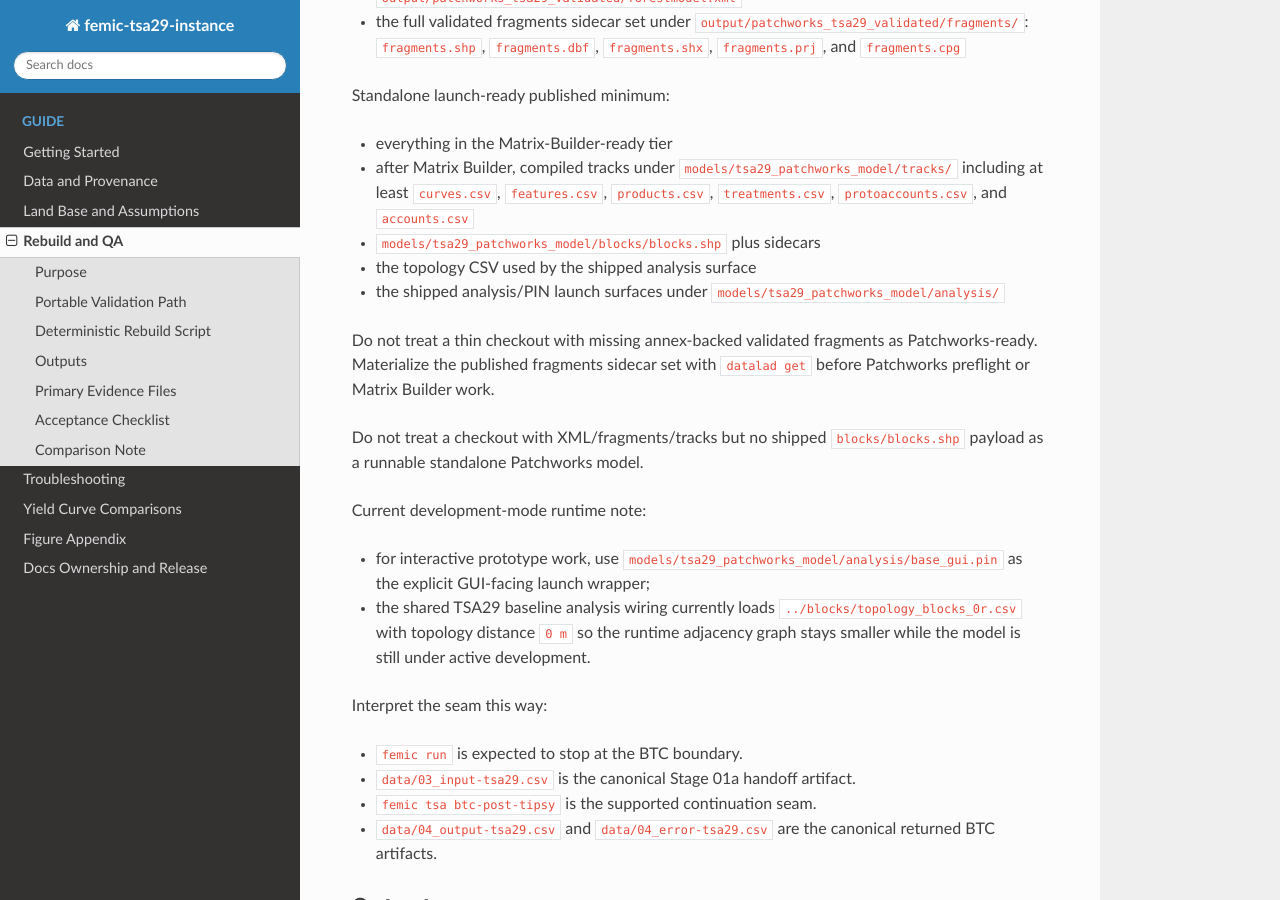
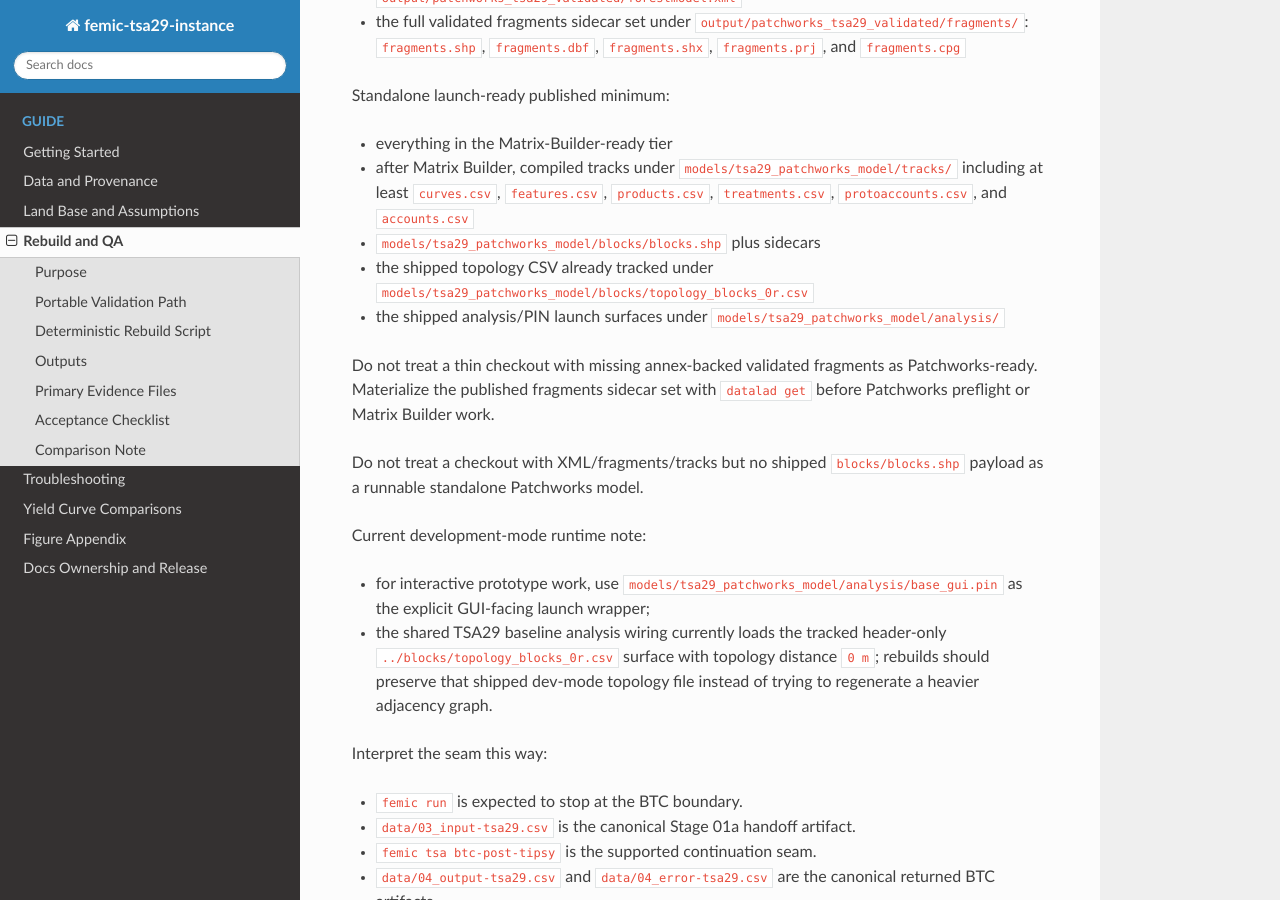
Before and after one commit to UBC-FRESH/femic-tsa29-instance, a Sphinx documentation site: the page built from docs/rebuild-and-qa.rst, in a window 1280 px wide and 900 px high, scrolled down 1551 px. Built offline with Sphinx 7.4.7 and the Read the Docs theme 3.1.0, drawn with Linux system fonts in a browser that asks for light colours; some of the changed text lies outside the part shown.

Commit message:
P69.2b replace TSA29 topology rebuild with shipped surface

```diff
--- a/docs/rebuild-and-qa.rst
+++ b/docs/rebuild-and-qa.rst
@@ -84,7 +84,8 @@ Standalone launch-ready published minimum:
   ``curves.csv``, ``features.csv``, ``products.csv``, ``treatments.csv``,
   ``protoaccounts.csv``, and ``accounts.csv``
 - ``models/tsa29_patchworks_model/blocks/blocks.shp`` plus sidecars
-- the topology CSV used by the shipped analysis surface
+- the shipped topology CSV already tracked under
+  ``models/tsa29_patchworks_model/blocks/topology_blocks_0r.csv``
 - the shipped analysis/PIN launch surfaces under
   ``models/tsa29_patchworks_model/analysis/``
 
@@ -100,10 +101,10 @@ Current development-mode runtime note:
 - for interactive prototype work, use
   ``models/tsa29_patchworks_model/analysis/base_gui.pin`` as the explicit
   GUI-facing launch wrapper;
-- the shared TSA29 baseline analysis wiring currently loads
-  ``../blocks/topology_blocks_0r.csv`` with topology distance ``0 m`` so the
-  runtime adjacency graph stays smaller while the model is still under active
-  development.
+- the shared TSA29 baseline analysis wiring currently loads the tracked
+  header-only ``../blocks/topology_blocks_0r.csv`` surface with topology
+  distance ``0 m``; rebuilds should preserve that shipped dev-mode topology
+  file instead of trying to regenerate a heavier adjacency graph.
 
 Interpret the seam this way:
 
```
Also changed, not shown: other parts of docs/rebuild-and-qa.rst (+1 -1 lines), README.md (+4 -2 lines), runbooks/REBUILD_RUNBOOK.md (+1 -1 lines), 2 other files.
